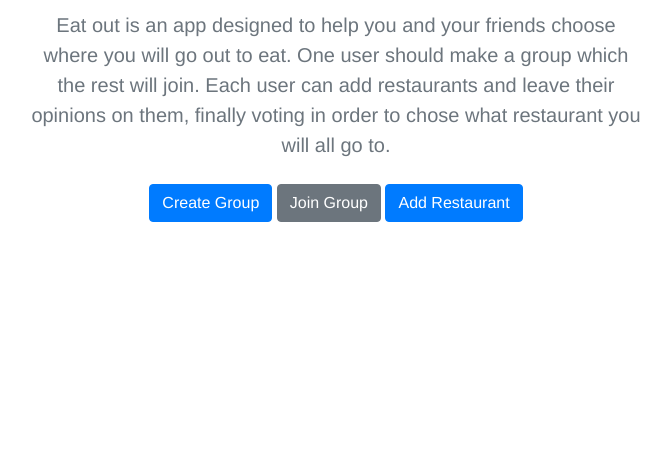
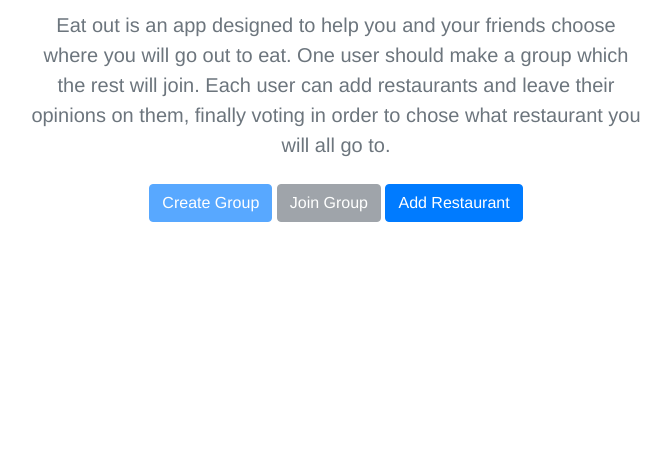
Before and after one commit to fibeep/Eat-out, a Flask app: page / in a window 1280 px wide. Shown: the part 218-680 px from the top of the page, without its empty margins (304-975 px from the left). Run offline with Flask 2, Linux system fonts and the light colour scheme; data that the repository does not hold is empty; some libraries are stand-ins or nearby versions.

Commit message:
refining touches

```diff
--- a/templates/rest_list.html
+++ b/templates/rest_list.html
@@ -10,8 +10,8 @@
                 will all go to.
             </p>
             <p>
-                <a href="#" class="btn btn-primary my-2">Create Group</a>
-                <a href="#" class="btn btn-secondary my-2">Join Group</a>
+                 <a href="#" class="btn btn-primary disabled my-2">Create Group</a> <!-- These are disabled for future development -->
+                <a href="#" class="btn btn-secondary  disabled my-2">Join Group</a>
                 <a href="/create_rest" class="btn btn-primary my-2">Add Restaurant</a>
             </p>
         </div>
```
